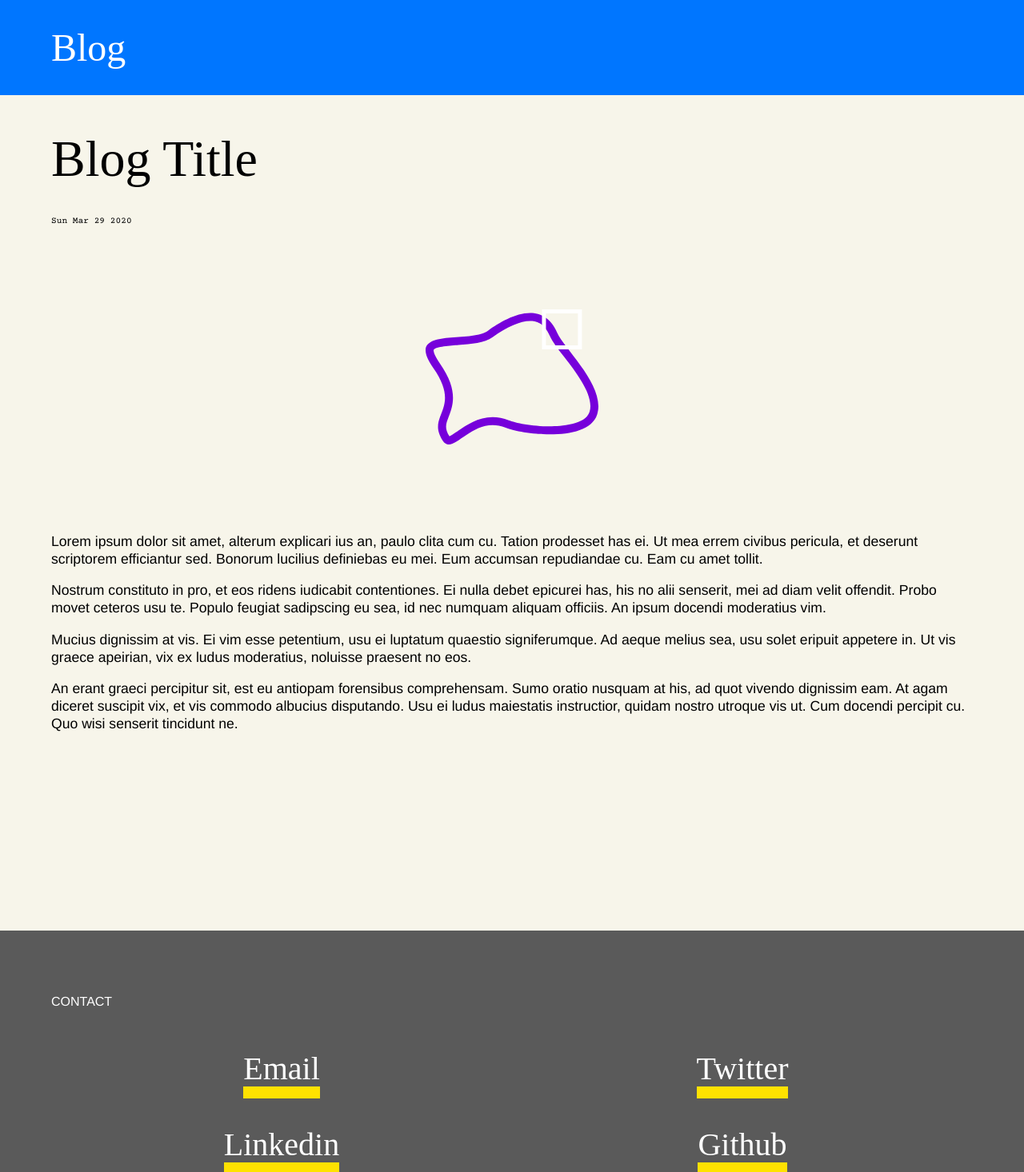
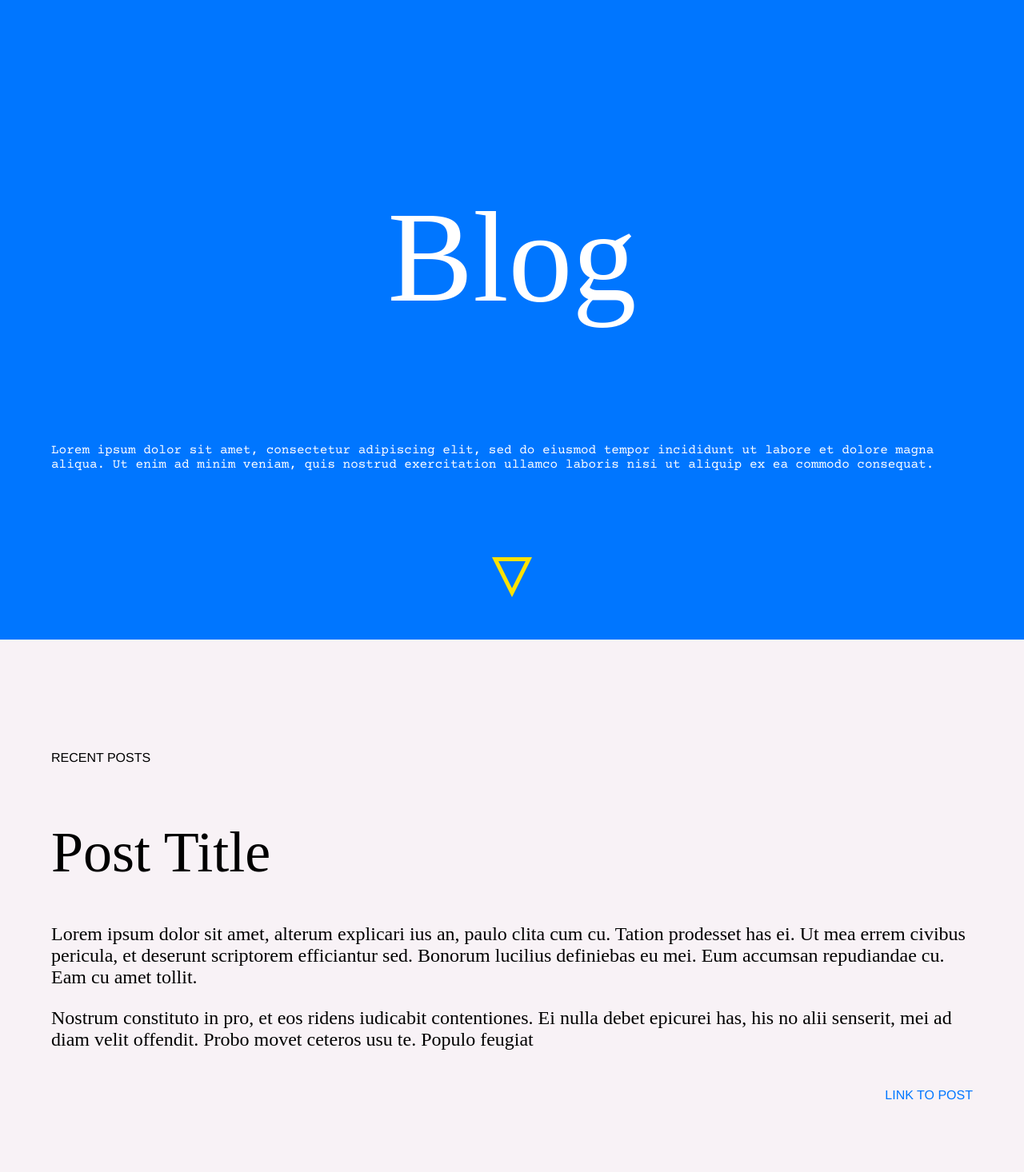
Before and after one commit to jcliby/simple-blog, a React (Create React App) app: page / in a window 1280 px wide. Shown: the top 1466 px of the page at 80% size. Built offline with nearby package versions, Linux system fonts and the light colour scheme; the HTML template or start-up script is replaced by a standard one; a web font is replaced by a local one.

Commit message:
Update state to handle post selected

```diff
--- a/src/App.js
+++ b/src/App.js
@@ -1,19 +1,31 @@
-import React from 'react';
+import React, { Component } from 'react';
 
 import Welcome from './components/Welcome';
 import PostPreviewList from './components/PostPreviewList';
 import Footer from './components/Footer';
 import Post from './components/Post';
 
-function App() {
+class App extends Component {
+  state = {
+    selectedId: ''
+  };
+
+  handlePostClick = e => {
+    e.preventDefault();
+    this.setState({ selectedId: e.target.id });
+    console.log(this.state);
+  };
+
+  render() {
     return (
       <div>
         <Welcome />
-      {/* <PostPreviewList posts={tempData} /> */}
-      <Post post={tempData[0]} />
+        <PostPreviewList posts={tempData} onClick={this.handlePostClick} />
+        {/* <Post post={tempData[0]} /> */}
         <Footer />
       </div>
     );
+  }
 }
 
 export default App;
@@ -21,21 +33,21 @@ export default App;
 const tempData = [
   {
     id: '1',
-    title: 'Blog Title',
+    title: 'Post Title',
     date: 1585506458489,
     content:
       '<p>Lorem ipsum dolor sit amet, alterum explicari ius an, paulo clita cum cu. Tation prodesset has ei. Ut mea errem civibus pericula, et deserunt scriptorem efficiantur sed. Bonorum lucilius definiebas eu mei. Eum accumsan repudiandae cu. Eam cu amet tollit.</p><p>Nostrum constituto in pro, et eos ridens iudicabit contentiones. Ei nulla debet epicurei has, his no alii senserit, mei ad diam velit offendit. Probo movet ceteros usu te. Populo feugiat sadipscing eu sea, id nec numquam aliquam officiis. An ipsum docendi moderatius vim.</p><p>Mucius dignissim at vis. Ei vim esse petentium, usu ei luptatum quaestio signiferumque. Ad aeque melius sea, usu solet eripuit appetere in. Ut vis graece apeirian, vix ex ludus moderatius, noluisse praesent no eos.</p><p>An erant graeci percipitur sit, est eu antiopam forensibus comprehensam. Sumo oratio nusquam at his, ad quot vivendo dignissim eam. At agam diceret suscipit vix, et vis commodo albucius disputando. Usu ei ludus maiestatis instructior, quidam nostro utroque vis ut. Cum docendi percipit cu. Quo wisi senserit tincidunt ne.</p>'
   },
   {
     id: '2',
-    title: 'Blog Title',
+    title: 'Post Title',
     date: 1585506458489,
     content:
       '<p>Lorem ipsum dolor sit amet, alterum explicari ius an, paulo clita cum cu. Tation prodesset has ei. Ut mea errem civibus pericula, et deserunt scriptorem efficiantur sed. Bonorum lucilius definiebas eu mei. Eum accumsan repudiandae cu. Eam cu amet tollit.</p><p>Nostrum constituto in pro, et eos ridens iudicabit contentiones. Ei nulla debet epicurei has, his no alii senserit, mei ad diam velit offendit. Probo movet ceteros usu te. Populo feugiat sadipscing eu sea, id nec numquam aliquam officiis. An ipsum docendi moderatius vim.</p><p>Mucius dignissim at vis. Ei vim esse petentium, usu ei luptatum quaestio signiferumque. Ad aeque melius sea, usu solet eripuit appetere in. Ut vis graece apeirian, vix ex ludus moderatius, noluisse praesent no eos.</p><p>An erant graeci percipitur sit, est eu antiopam forensibus comprehensam. Sumo oratio nusquam at his, ad quot vivendo dignissim eam. At agam diceret suscipit vix, et vis commodo albucius disputando. Usu ei ludus maiestatis instructior, quidam nostro utroque vis ut. Cum docendi percipit cu. Quo wisi senserit tincidunt ne.</p>'
   },
   {
     id: '3',
-    title: 'Blog Title',
+    title: 'Post Title',
     date: 1585506458489,
     content:
       '<p>Lorem ipsum dolor sit amet, alterum explicari ius an, paulo clita cum cu. Tation prodesset has ei. Ut mea errem civibus pericula, et deserunt scriptorem efficiantur sed. Bonorum lucilius definiebas eu mei. Eum accumsan repudiandae cu. Eam cu amet tollit.</p><p>Nostrum constituto in pro, et eos ridens iudicabit contentiones. Ei nulla debet epicurei has, his no alii senserit, mei ad diam velit offendit. Probo movet ceteros usu te. Populo feugiat sadipscing eu sea, id nec numquam aliquam officiis. An ipsum docendi moderatius vim.</p><p>Mucius dignissim at vis. Ei vim esse petentium, usu ei luptatum quaestio signiferumque. Ad aeque melius sea, usu solet eripuit appetere in. Ut vis graece apeirian, vix ex ludus moderatius, noluisse praesent no eos.</p><p>An erant graeci percipitur sit, est eu antiopam forensibus comprehensam. Sumo oratio nusquam at his, ad quot vivendo dignissim eam. At agam diceret suscipit vix, et vis commodo albucius disputando. Usu ei ludus maiestatis instructior, quidam nostro utroque vis ut. Cum docendi percipit cu. Quo wisi senserit tincidunt ne.</p>'
--- a/src/components/Post.css
+++ b/src/components/Post.css
@@ -18,8 +18,8 @@
 .post-content {
   font-family: Helvetica, sans-serif;
   font-weight: lighter;
-  line-height: 22px;
-  font-size: 1.1em;
+  line-height: 25px;
+  font-size: 1.2em;
   padding-bottom: 20%;
 }
 
--- a/src/components/PostPreview.js
+++ b/src/components/PostPreview.js
@@ -3,12 +3,14 @@ import parse from 'html-react-parser';
 
 import './PostPreview.css';
 
-const PostPreview = ({ title, content }) => {
+const PostPreview = ({ id, title, content, onClick }) => {
   return (
     <div className="post-preview">
       <h1 className="preview-title">{title}</h1>
       <div className="preview-content">{renderString(content)}</div>
-      <p className="preview-link">Link to Post</p>
+      <p className="preview-link" id={id} onClick={onClick}>
+        Link to Post
+      </p>
     </div>
   );
 };
--- a/src/components/PostPreviewList.js
+++ b/src/components/PostPreviewList.js
@@ -3,7 +3,7 @@ import React from 'react';
 import './PostPreviewList.css';
 import PostPreview from './PostPreview';
 
-const PostPreviewList = ({ posts }) => {
+const PostPreviewList = ({ posts, onClick }) => {
   return (
     <div id="list-container" className="container">
       <h1 className="section-title">Recent Posts</h1>
@@ -11,8 +11,10 @@ const PostPreviewList = ({ posts }) => {
         return (
           <PostPreview
             key={post.id}
+            id={post.id}
             title={post.title}
             content={post.content}
+            onClick={onClick}
           />
         );
       })}
--- a/src/components/Welcome.js
+++ b/src/components/Welcome.js
@@ -9,16 +9,16 @@ class Welcome extends Component {
   };
 
   componentDidMount() {
-    document.addEventListener('scroll', () => {
-      const isTop = window.scrollY < 100;
-      const scroll = Math.round(
-        (window.pageYOffset / window.innerHeight) * 100
-      );
-      if (isTop !== this.state.isTop && scroll > 82) {
-        console.log('here');
-        this.setState({ isTop });
-      }
-    });
+    // document.addEventListener('scroll', () => {
+    //   const isTop = window.scrollY < 100;
+    //   const scroll = Math.round(
+    //     (window.pageYOffset / window.innerHeight) * 100
+    //   );
+    //   if (isTop !== this.state.isTop && scroll > 82) {
+    //     console.log('here');
+    //     this.setState({ isTop });
+    //   }
+    // });
   }
 
   render() {
```
Lines whose indentation alone changed are shown as unchanged.
